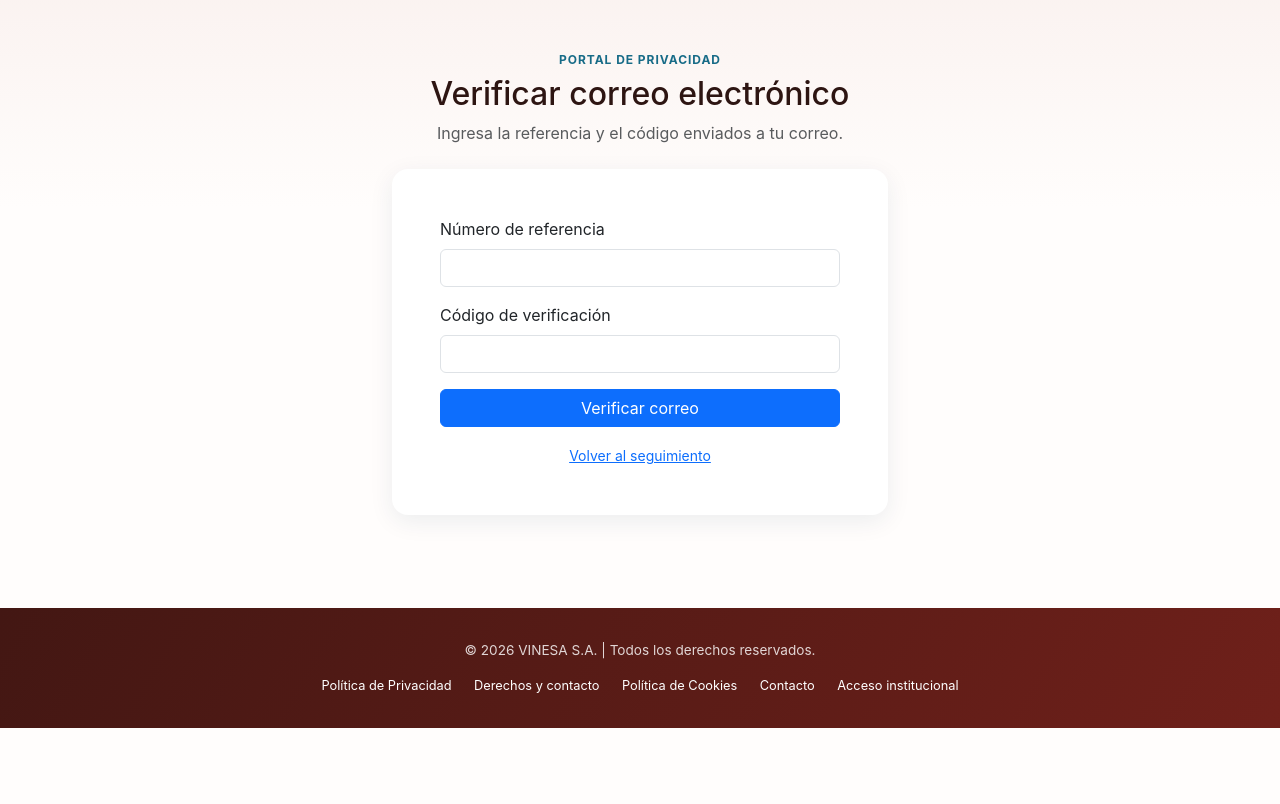
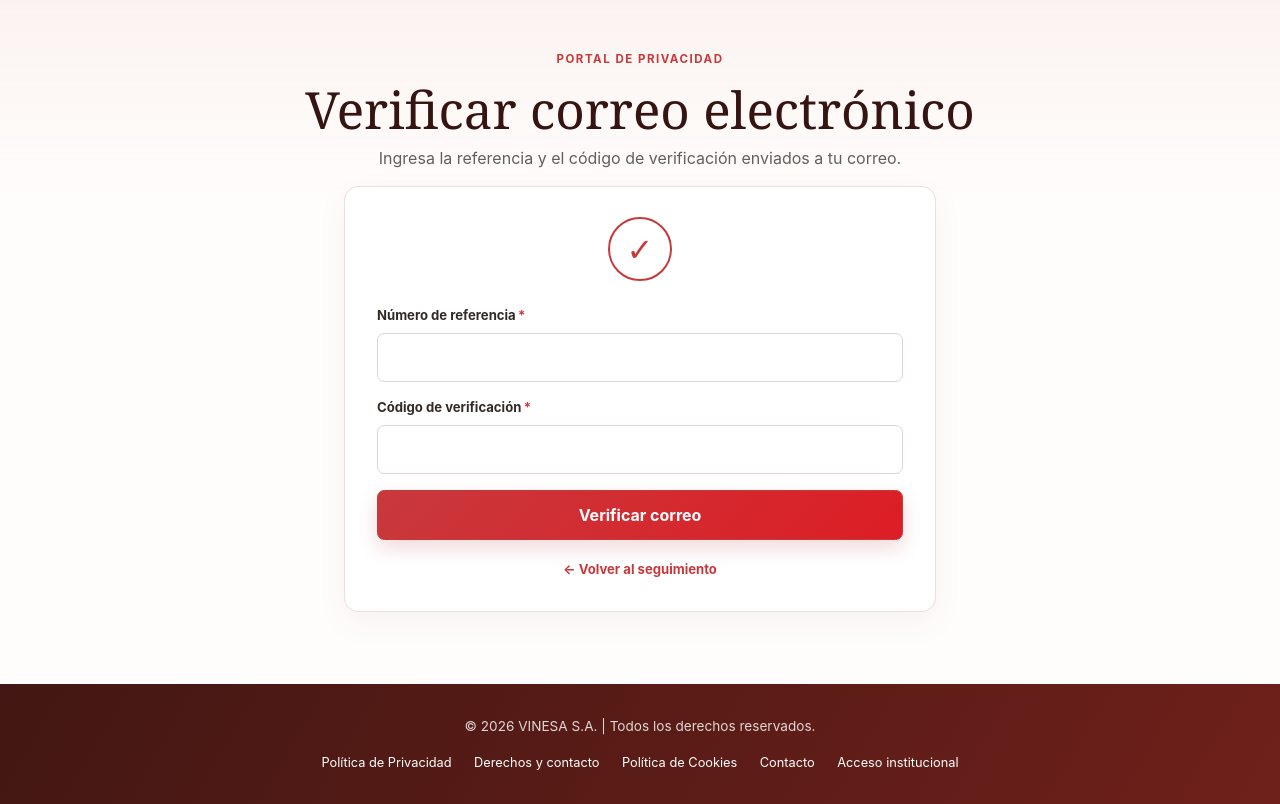
Before and after one commit to xacq/gpc-lopdp-platform, a Django app: page /cases/public/verify-email/ in a window 1280 px wide. Shown: the part 113-917 px from the top of the page. Before the commit the page ends 841 px from the top, so only its background shows below. Run offline with Django 5.2, Linux system fonts and the light colour scheme; parts of the project's set-up code (start-up, migrations or seed data) failed here and were passed over; some libraries are stand-ins or nearby versions.

Commit message:
feat: align secure public access screens with UI system

```diff
--- a/static/css/app.css
+++ b/static/css/app.css
@@ -652,6 +652,39 @@ body {
 .tracking-result__empty span { color: #d8c9c4; font-family: Georgia, serif; font-size: 5rem; }
 .tracking-result__empty p { max-width: 22rem; }
 .portal-narrow { max-width: 46rem; }
+.portal-access { display: grid; align-items: start; }
+.portal-heading--centered { justify-content: center; text-align: center; }
+.portal-heading--centered p:not(.section-kicker) { margin-inline: auto; }
+.portal-access-card {
+    display: grid;
+    max-width: 37rem;
+    margin-inline: auto;
+    gap: 1.25rem;
+}
+.portal-access-card__icon {
+    display: grid;
+    width: 4rem;
+    height: 4rem;
+    margin: -0.15rem auto 0.35rem;
+    border: 2px solid var(--vinesa-red);
+    border-radius: 50%;
+    color: var(--vinesa-red);
+    font-family: Georgia, "Times New Roman", serif;
+    font-size: 2rem;
+    place-items: center;
+}
+.portal-access-form { display: grid; gap: 1rem; }
+.portal-access-card__submit { width: 100%; cursor: pointer; }
+.portal-access-card__back {
+    justify-self: center;
+    color: var(--vinesa-red);
+    font-size: 0.82rem;
+    font-weight: 650;
+    text-decoration: none;
+}
+.portal-access-card__back:hover,
+.portal-access-card__back:focus { color: var(--vinesa-red-dark); text-decoration: underline; }
+.portal-alert--success { border-color: #b9ddbf; background: #f0faf2; color: #176329; }
 
 @media (max-width: 991.98px) {
     .upload-grid { grid-template-columns: 1fr; }
--- a/templates/cases/public_email_verification.html
+++ b/templates/cases/public_email_verification.html
@@ -1,25 +1,33 @@
 {% extends "public_base.html" %}
 {% block title %}Verificar correo electrónico{% endblock %}
+{% block body_class %}public-access-page{% endblock %}
 {% block content %}
-<div class="portal-page"><div class="public-container portal-narrow"><div class="auth-shell">
-    <div class="page-heading text-center">
-        <p class="page-kicker">Portal de privacidad</p>
-        <h1 class="h2">Verificar correo electrónico</h1>
-        <p class="text-body-secondary mb-0">Ingresa la referencia y el código enviados a tu correo.</p>
+<div class="portal-page portal-access">
+    <div class="public-container portal-narrow">
+        <div class="portal-heading portal-heading--centered">
+            <div>
+                <p class="section-kicker">Portal de privacidad</p>
+                <h1>Verificar correo electrónico</h1>
+                <p>Ingresa la referencia y el código de verificación enviados a tu correo.</p>
+            </div>
+        </div>
+        <section class="portal-panel portal-access-card">
+            <div class="portal-access-card__icon" aria-hidden="true">✓</div>
+            {% if verified %}
+                <div class="portal-alert portal-alert--success" role="status"><p>El correo electrónico fue verificado correctamente.</p></div>
+                <a class="button button--primary portal-access-card__submit" href="{% url 'cases:public_tracking' %}">Consultar solicitud <span aria-hidden="true">→</span></a>
+            {% else %}
+                {% if access_error %}<div class="portal-alert portal-alert--danger" role="alert"><p>{{ access_error }}</p></div>{% endif %}
+                <form class="portal-access-form" method="post" action="{% url 'cases:public_email_verification' %}">
+                    {% csrf_token %}
+                    {% for hidden in form.hidden_fields %}{{ hidden }}{% endfor %}
+                    {% if form.non_field_errors %}<div class="portal-alert portal-alert--danger" role="alert">{% for error in form.non_field_errors %}<p>{{ error }}</p>{% endfor %}</div>{% endif %}
+                    {% for field in form.visible_fields %}{% include "includes/public_field.html" with field=field %}{% endfor %}
+                    <button class="button button--primary portal-access-card__submit" type="submit">Verificar correo</button>
+                </form>
+            {% endif %}
+            <a class="portal-access-card__back" href="{% url 'cases:public_tracking' %}">← Volver al seguimiento</a>
+        </section>
     </div>
-    <section class="card app-card"><div class="card-body p-4 p-md-5">
-        {% if verified %}
-            <div class="alert alert-success" role="status">El correo electrónico fue verificado correctamente.</div>
-            <a class="btn btn-primary w-100" href="{% url 'cases:public_tracking' %}">Consultar solicitud</a>
-        {% else %}
-            {% if access_error %}<div class="alert alert-danger" role="alert">{{ access_error }}</div>{% endif %}
-            <form method="post" action="{% url 'cases:public_email_verification' %}" novalidate>
-                {% csrf_token %}
-                {% include "includes/form_fields.html" %}
-                <button class="btn btn-primary w-100" type="submit">Verificar correo</button>
-            </form>
-        {% endif %}
-        <div class="text-center mt-3"><a class="small" href="{% url 'cases:public_tracking' %}">Volver al seguimiento</a></div>
-    </div></section>
-</div></div></div>
+</div>
 {% endblock %}
```
Also changed, not shown: templates/cases/public_download.html (+24 -17 lines).
